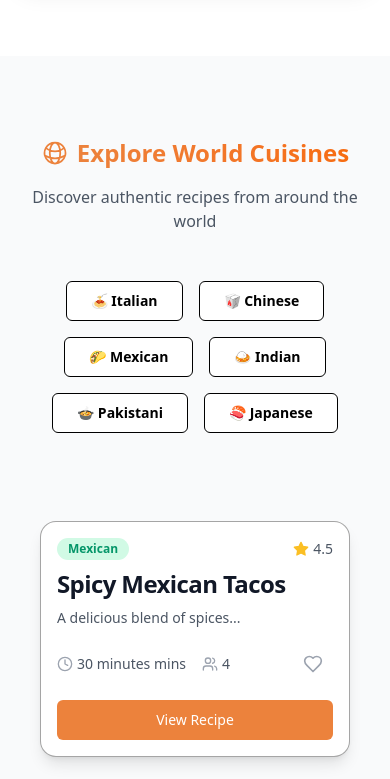
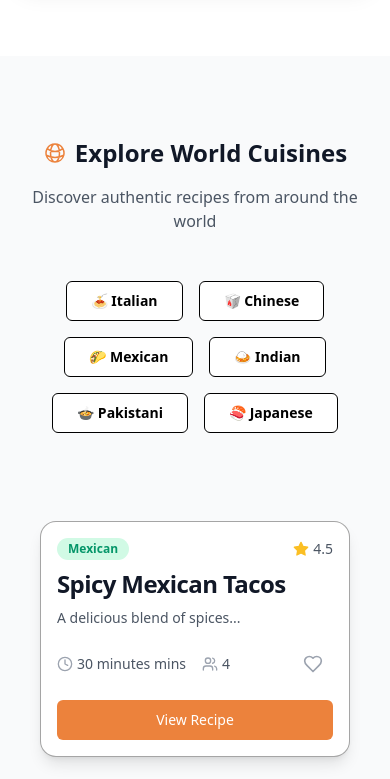
Before and after one commit to Hassan-HassanAbdullah/recipesaverFrontend, an Angular app: page / in a window 390 px wide. Shown: the part 1180-1959 px from the top of the page. Built offline with nearby package versions, Linux system fonts and the light colour scheme.

Commit message:
Explore heading si ke ha

```diff
--- a/src/app/pages/explore-recipe/explore-recipe.component.html
+++ b/src/app/pages/explore-recipe/explore-recipe.component.html
@@ -1,18 +1,19 @@
 <section class="py-20 bg-gray-50 dark:bg-gray-900">
     <div class="max-w-7xl mx-auto px-4 sm:px-6 lg:px-8">
         <div class="text-center mb-12 px-4">
-            <h2
-                class="text-2xl sm:text-3xl md:text-4xl lg:text-5xl flex items-center justify-center gap-2 font-extrabold text-gray-900 dark:text-white mb-4 leading-snug">
+            <h2 class="flex items-center justify-center gap-2 font-extrabold text-gray-900 dark:text-white mb-4 leading-snug
+           text-2xl sm:text-3xl md:text-4xl lg:text-5xl">
 
                 <!-- Icon -->
                 <svg xmlns="http://www.w3.org/2000/svg" fill="none" viewBox="0 0 24 24" stroke-width="1.5"
-                    stroke="currentColor" class="text-[#EC823C] w-7 h-7 sm:w-8 sm:h-8 lg:w-10 lg:h-10 flex-shrink-0">
+                    stroke="currentColor"
+                    class="text-[#EC823C] w-6 h-6 sm:w-7 sm:h-7 md:w-8 md:h-8 lg:w-10 lg:h-10 flex-shrink-0">
                     <path stroke-linecap="round" stroke-linejoin="round"
                         d="M12 21a9.004 9.004 0 0 0 8.716-6.747M12 21a9.004 9.004 0 0 1-8.716-6.747M12 21c2.485 0 4.5-4.03 4.5-9S14.485 3 12 3m0 18c-2.485 0-4.5-4.03-4.5-9S9.515 3 12 3m0 0a8.997 8.997 0 0 1 7.843 4.582M12 3a8.997 8.997 0 0 0-7.843 4.582m15.686 0A11.953 11.953 0 0 1 12 10.5c-2.998 0-5.74-1.1-7.843-2.918m15.686 0A8.959 8.959 0 0 1 21 12c0 .778-.099 1.533-.284 2.253m0 0A17.919 17.919 0 0 1 12 16.5c-3.162 0-6.133-.815-8.716-2.247m0 0A9.015 9.015 0 0 1 3 12c0-1.605.42-3.113 1.157-4.418" />
                 </svg>
 
-                <!-- Gradient Title -->
-                <span class="bg-gradient-to-r from-[#EC823C] to-[#F76C10] bg-clip-text text-transparent">
+                <!-- Title -->
+                <span>
                     Explore World Cuisines
                 </span>
             </h2>
@@ -21,6 +22,7 @@
                 Discover authentic recipes from around the world
             </p>
         </div>
+
 
 
 
```
